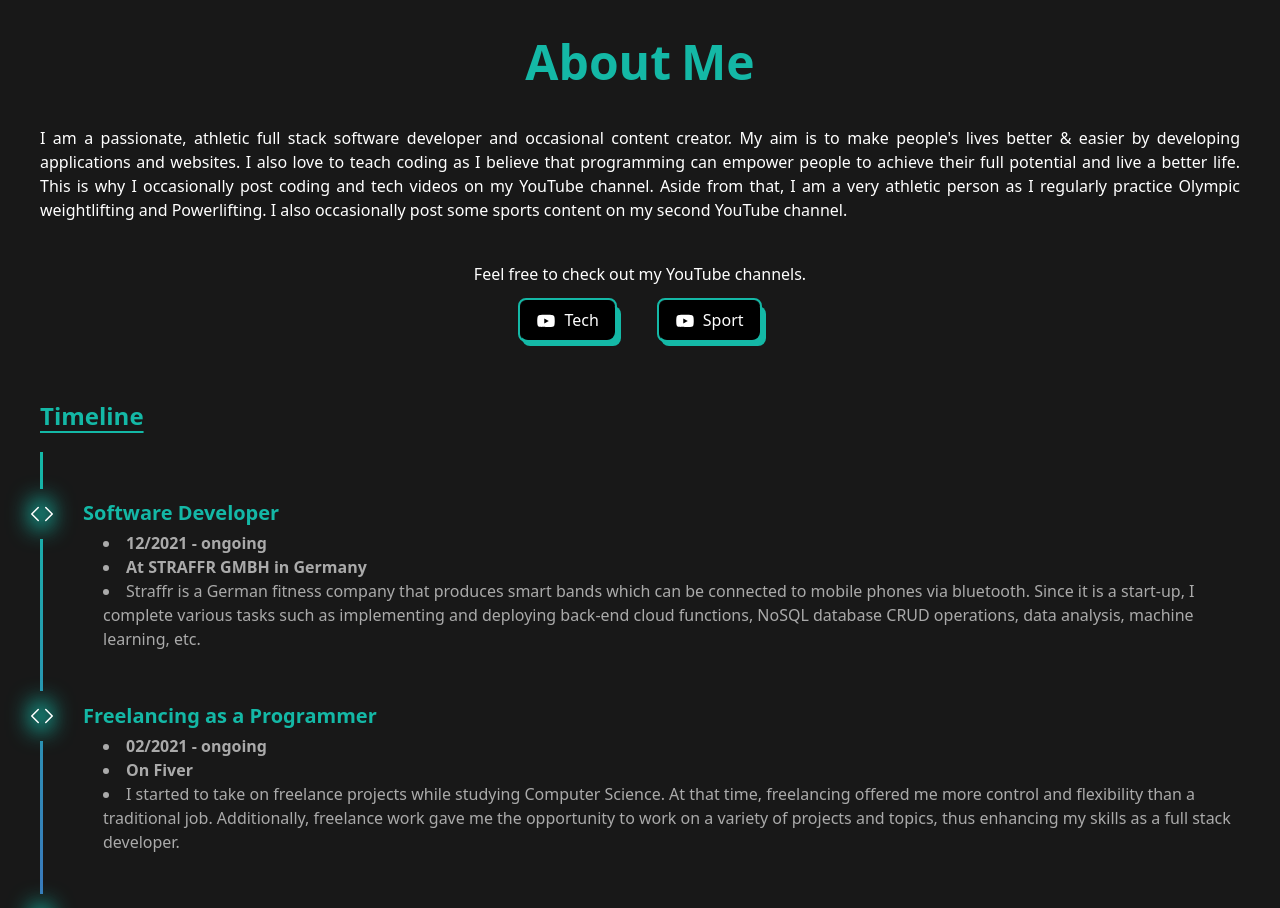
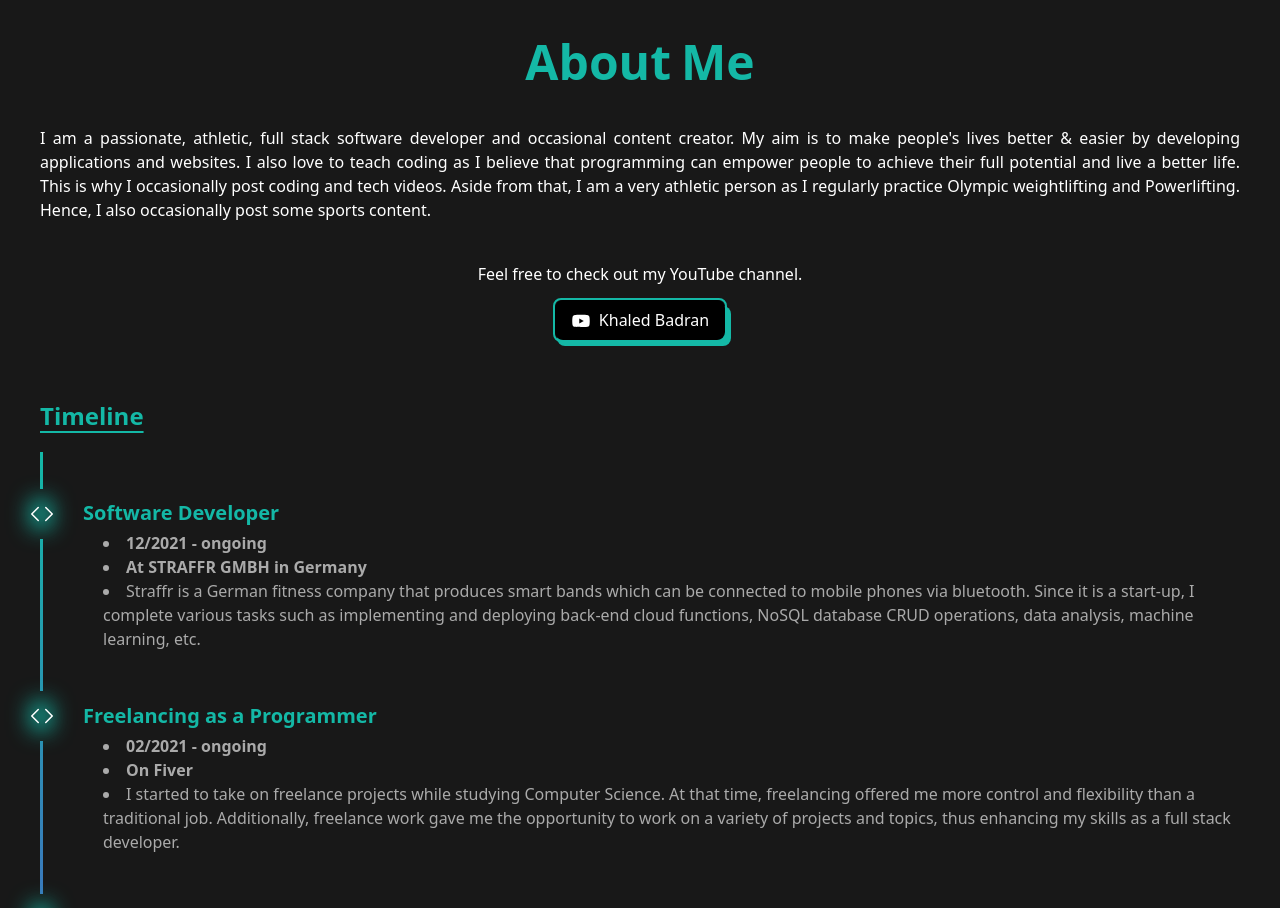
Before and after one commit to KhaledBadranDev/portfolio, a React (Create React App) app: page / in a window 1280 px wide. Shown: the part 3260-4168 px from the top of the page. Built offline with nearby package versions, Linux system fonts and the light colour scheme.

Commit message:
fix: fix rebranding link

```diff
--- a/src/components/About.jsx
+++ b/src/components/About.jsx
@@ -24,22 +24,19 @@ const About = () => {
             </header>
             <div>
                 <p className="sm:mx-10 mx-5 dark:text-[#fff] flex place-content-start text-justify">
-                    I am a passionate, athletic full stack software developer and occasional content creator.
-                    My aim is to make people's lives better & easier by developing applications and websites.
-                    I also love to teach coding as I believe that programming can empower people to achieve their full potential and live a better life.
-                    This is why I occasionally post coding and tech videos on my YouTube channel.
-                    Aside from that, I am a very athletic person as I regularly practice Olympic weightlifting and Powerlifting.
-                    I also occasionally post some sports content on my second YouTube channel.
+                I am a passionate, athletic, full stack software developer and occasional content creator.
+                My aim is to make people's lives better & easier by developing applications and websites.
+                I also love to teach coding as I believe that programming can empower people to achieve their full potential and live a better life.
+                This is why I occasionally post coding and tech videos. Aside from that,
+                I am a very athletic person as I regularly practice Olympic weightlifting and Powerlifting.
+                Hence, I also occasionally post some sports content.
                 </p>
                 <p className="sm:mx-10 mx-5 mt-10 dark:text-[#fff] flex place-content-center">
-                    Feel free to check out my YouTube channels.
+                    Feel free to check out my YouTube channel.
                 </p>
                 <div className="mt-3 mb-5 flex place-content-center flex-wrap justify-center items-center">
                     <div className="sm:mx-5 mx-2 mb-3">
-                        <Button type="youtube" text="Tech" url="https://www.youtube.com/channel/UCq1qtlU3urNPLd5yIwhht1w" />
-                    </div>
-                    <div className="sm:mx-5 mx-2 mb-3">
-                        <Button type="youtube" text="Sport" url="https://www.youtube.com/channel/UCUx5YND04pddfZ2X4O9JcyA" />
+                        <Button type="youtube" text="Khaled Badran" url="https://www.youtube.com/channel/UCq1qtlU3urNPLd5yIwhht1w" />
                     </div>
                 </div>
             </div>
```
